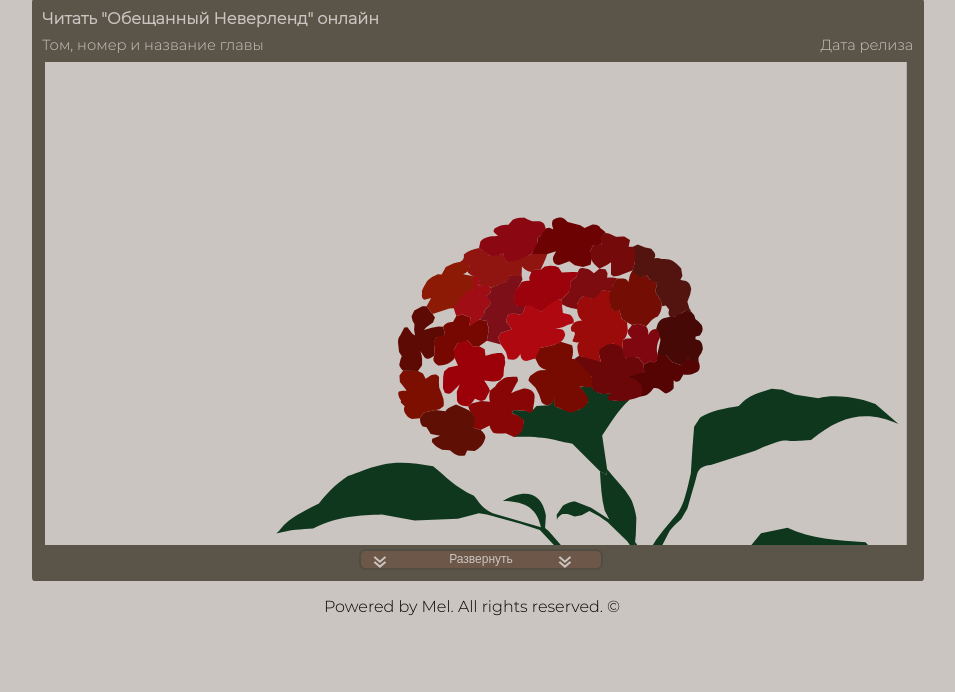
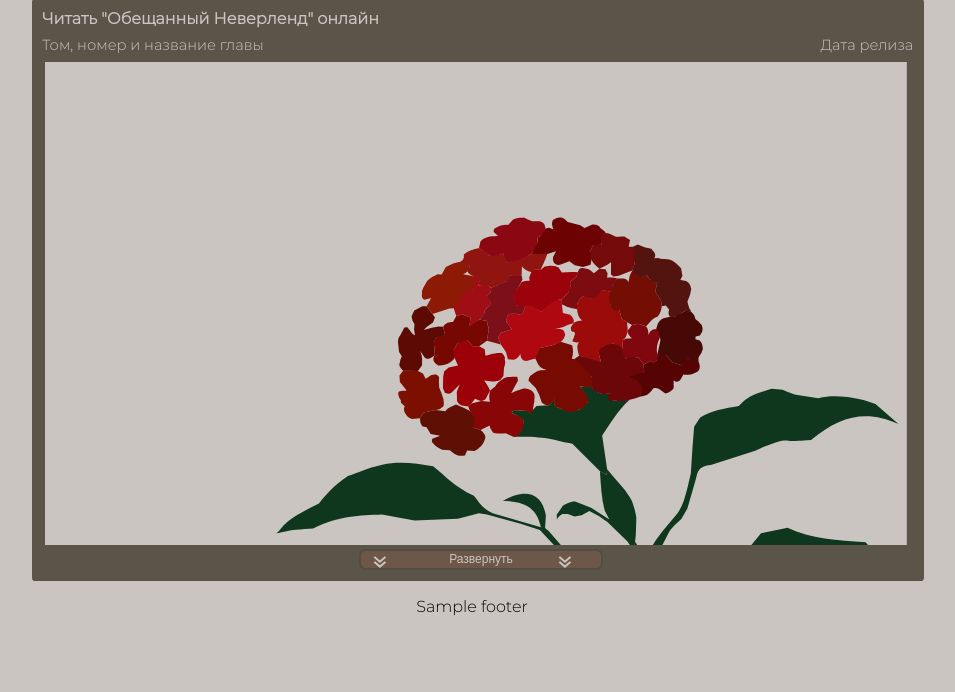
Before and after one commit to vodkaandthesprite/the-promised-neverland, a Flask app: template templates/manga.html in a window 1280 px wide. Shown: the part 108-800 px from the top of the page, without its empty margins (162-1117 px from the left). Run offline with Flask 2, Linux system fonts and the light colour scheme; the template is opened without the code that fills it: most values are stand-ins (such as "Sample title", 1, 10 or a date in 2020).

Commit message:
shorted a syntax w/ a footer class in py for all html-files

```diff
--- a/app.py
+++ b/app.py
@@ -11,22 +11,18 @@ def rt():
 
 @app.route('/watchpage')
 def watch():
-    return render_template("watch.html")
+    return render_template("watch.html", Footer=footer)
 
 
 @app.route('/mangapage')
 def manga():
-    return render_template("manga.html")
+    return render_template("manga.html", Footer=footer)
 
 
 @app.route('/test')
 def test():
     return render_template("test.html")
 
-# @app.route('/Odinn')
-# def test1():
-#     return render_template("test.html", character=Odinn)
-
 
 if __name__ == '__main__':
     app.run(debug=True)
--- a/templates/index.html
+++ b/templates/index.html
@@ -44,9 +44,7 @@
         </div>
         </section>
     <footer>
-        <div class="footer">
-            <p> {{ Footer.name }}</p>
-        </div>
+        <p> {{ Footer.name }}</p>
     </footer>
     <script src="../static/js/main.js"></script>
     </body>
--- a/templates/manga.html
+++ b/templates/manga.html
@@ -30,7 +30,7 @@
             </div>
     </section>
     <footer>
-            <p>Powered by Mel. All rights reserved. ©</p>
+        <p> {{ Footer.name }}</p>
     </footer>
     </body>
     <script src="../static/js/main.js"></script>
--- a/templates/watch.html
+++ b/templates/watch.html
@@ -43,9 +43,7 @@
             <div id="background"></div>
         </section>
         <footer>
-            <div class="footer">
-                <p>Powered by Mel. All rights reserved. ©</p>
-            </div>
+            <p> {{ Footer.name }}</p>
         </footer>
         <script src="../static/js/main.js"></script>
 {#        <script src="../static/js/test.js"></script>#}
```
